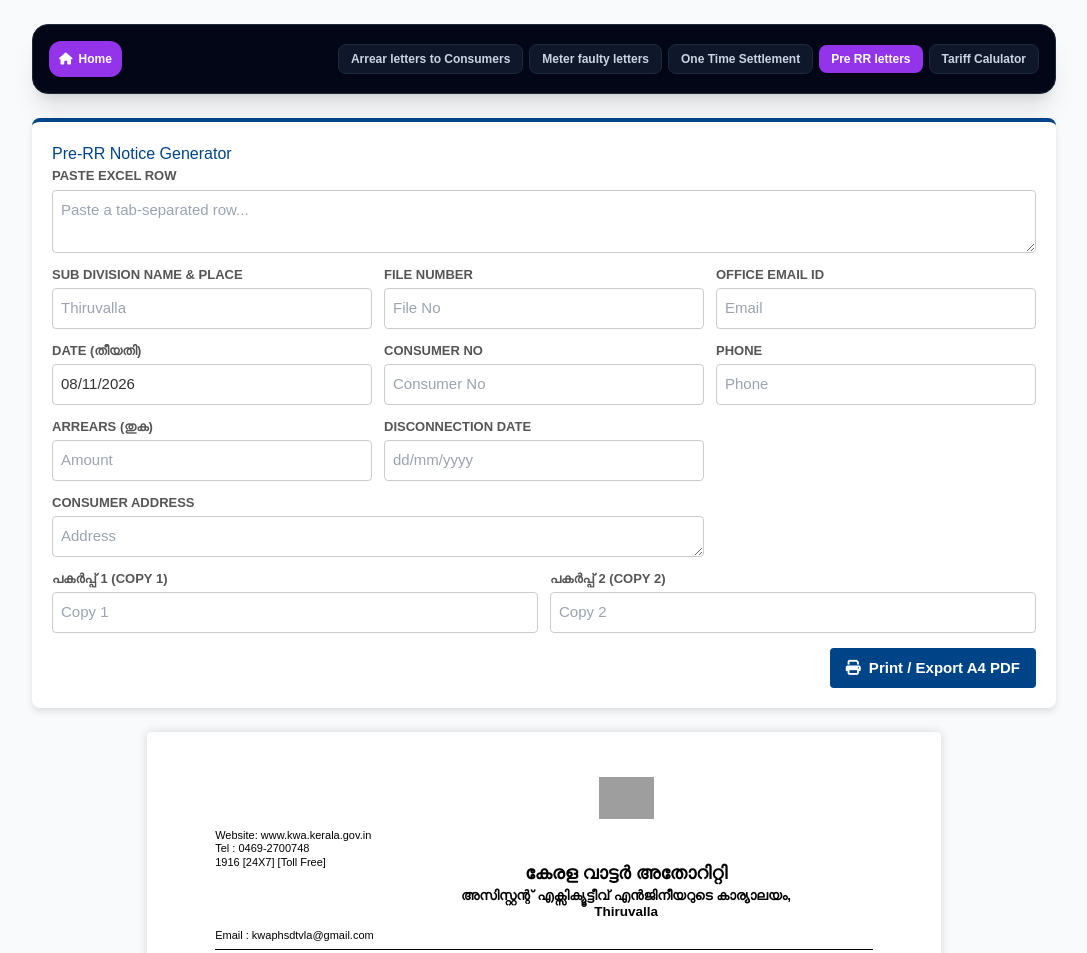
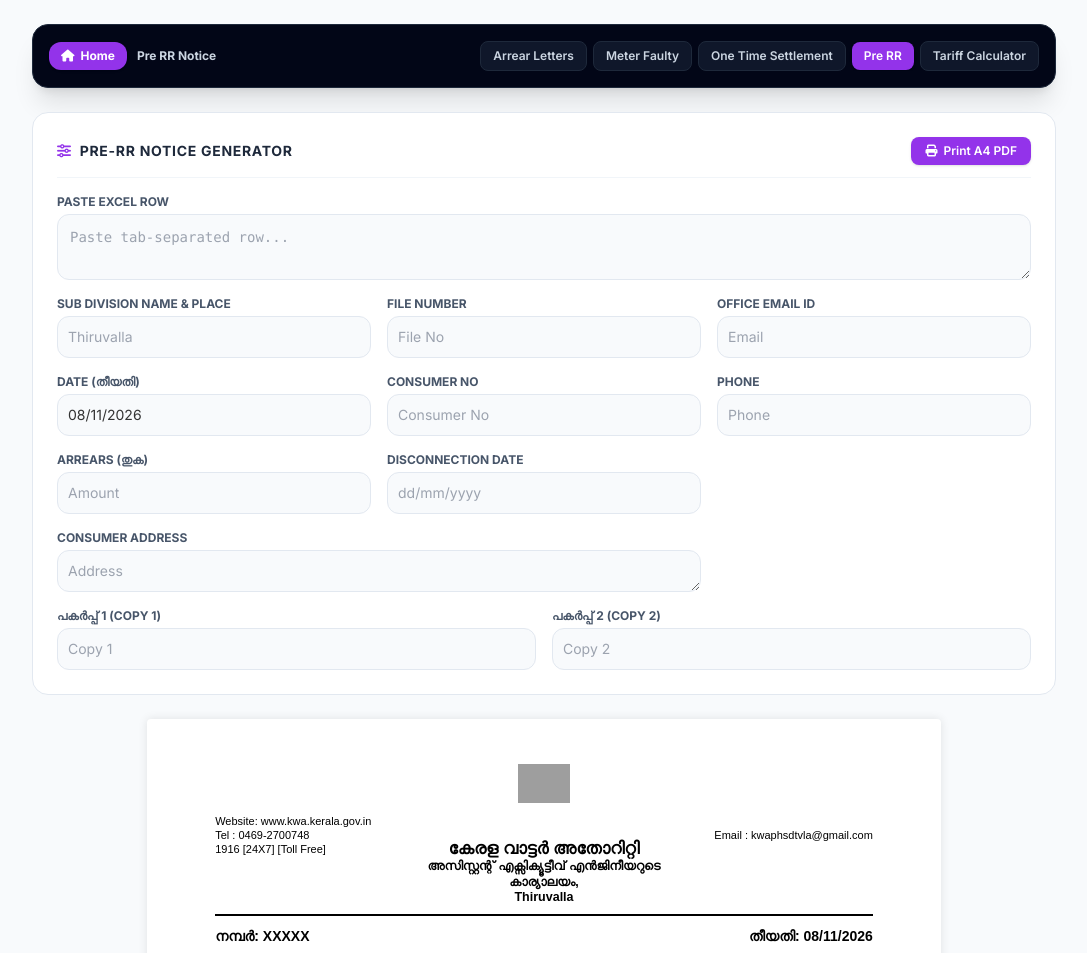
Before and after one commit to kwamf2020/rubelCodes, a plain HTML site: page prerr.html in a window 1280 px wide. Shown: the top 953 px of the page, without its empty margins (96-1183 px from the left). Drawn offline with nearby package versions, Linux system fonts and the light colour scheme; grey boxes are pictures that could not be loaded; a web font is replaced by a local one.

Commit message:
Update prerr.html

```diff
--- a/prerr.html
+++ b/prerr.html
@@ -4,24 +4,18 @@
     <meta charset="UTF-8">
     <meta name="viewport" content="width=device-width, initial-scale=1.0, maximum-scale=1.0, user-scalable=no">
     <title>Pre RR letters - KWA</title>
+    <link rel="stylesheet" href="https://cdnjs.cloudflare.com/ajax/libs/font-awesome/6.4.0/css/all.min.css">
+    <script src="https://cdn.tailwindcss.com"></script>
     <style>
+        @import url('https://fonts.googleapis.com/css2?family=Inter:wght@300;400;500;600;700&display=swap');
         @import url('https://smc.org.in/fonts/gayathri.css');
-        * { box-sizing: border-box; font-family: 'Gayathri', sans-serif; }
-        body { background-color: #f8fafc; margin: 0; padding: 16px; color: #333; }
-        .card { background: white; padding: 20px; border-radius: 8px; box-shadow: 0 4px 6px rgba(0,0,0,0.1); margin-bottom: 25px; border-top: 4px solid #004488; }
-        h2 { margin-top: 0; color: #004488; font-size: 20px; }
-        .form-grid { display: grid; grid-template-columns: repeat(12, 1fr); gap: 12px; margin-bottom: 15px; }
-        .col-4 { grid-column: span 12; }
-        @media(min-width: 768px) { .col-4 { grid-column: span 4; } }
-        .col-6 { grid-column: span 12; }
-        @media(min-width: 768px) { .col-6 { grid-column: span 6; } }
-        .col-8 { grid-column: span 12; }
-        @media(min-width: 768px) { .col-8 { grid-column: span 8; } }
-        .col-12 { grid-column: span 12; }
-        .form-group { display: flex; flex-direction: column; }
-        .form-group label { font-size: 13px; font-weight: bold; margin-bottom: 4px; color: #555; text-transform: uppercase; }
-        .form-group input, .form-group textarea, .form-group select { padding: 8px; border: 1px solid #ccc; border-radius: 4px; font-size: 15px; font-family: 'Gayathri', sans-serif; background-color: #fff; width: 100%; }
-        .btn { background-color: #004488; color: white; padding: 9px 16px; border: none; border-radius: 4px; cursor: pointer; font-size: 15px; font-weight: bold; }
+        * { box-sizing: border-box; }
+        body { background-color: #f8fafc; margin: 0; padding: 12px; color: #333; font-family: 'Inter', 'Gayathri', sans-serif; }
+        .font-malayalam { font-family: 'Gayathri', sans-serif; }
+
+        .no-scrollbar::-webkit-scrollbar { display: none; }
+        .no-scrollbar { -ms-overflow-style: none; scrollbar-width: none; }
+
         .letter-page {
             background: white;
             width: 100%;
@@ -29,24 +23,86 @@
             min-height: 297mm;
             padding: 12mm 18mm;
             margin: 0 auto;
-            box-shadow: 0 0 10px rgba(0,0,0,0.15);
+            box-shadow: 0 0 10px rgba(0,0,0,0.1);
             font-size: 15px;
             line-height: 1.45;
             color: #000;
             position: relative;
             box-sizing: border-box;
             border-radius: 4px;
+            font-family: 'Gayathri', sans-serif;
         }
-        .official-header { width: 100%; margin-bottom: 8px; border-bottom: 1.5px solid #000; padding-bottom: 6px; }
-        .header-flex { display: flex; justify-content: space-between; align-items: center; flex-wrap: wrap; gap: 8px; }
-        .header-left-info { font-size: 11px; line-height: 1.25; text-align: left; }
-        .header-center-logo { text-align: center; flex-grow: 1; padding: 0 4px; display: flex; flex-direction: column; align-items: center; justify-content: center; }
-        .logo-box { width: 55px; height: 55px; margin: 0 auto 2px auto; }
-        .logo-box img { width: 100%; height: auto; object-fit: contain; }
-        .kwa-title-ml { font-size: 18px; font-weight: bold; margin-bottom: 1px; text-align: center; width: 100%; }
-        .office-sub-title { font-size: 13.5px; font-weight: bold; line-height: 1.25; text-align: center; width: 100%; }
-        .header-right-info { font-size: 11px; line-height: 1.25; text-align: right; }
-        .file-date-row { display: flex; justify-content: space-between; align-items: center; margin-top: 8px; margin-bottom: 10px; font-size: 14px; font-weight: bold; flex-wrap: wrap; gap: 4px; }
+
+        .official-header {
+            width: 100%;
+            margin-bottom: 10px;
+            border-bottom: 2px solid #000;
+            padding-bottom: 8px;
+        }
+        .header-flex {
+            display: flex;
+            justify-content: space-between;
+            align-items: center;
+            gap: 8px;
+        }
+        .header-left-info {
+            font-size: 11px;
+            line-height: 1.3;
+            text-align: left;
+            width: 28%;
+        }
+        .header-center-logo {
+            text-align: center;
+            flex-grow: 1;
+            padding: 0 4px;
+            display: flex;
+            flex-direction: column;
+            align-items: center;
+            justify-content: center;
+        }
+        .logo-box {
+            width: 52px;
+            height: 52px;
+            margin: 0 auto 2px auto;
+        }
+        .logo-box img {
+            width: 100%;
+            height: auto;
+            object-fit: contain;
+        }
+        .kwa-title-ml {
+            font-size: 17px;
+            font-weight: bold;
+            text-align: center;
+            line-height: 1.2;
+            width: 100%;
+        }
+        .office-sub-title {
+            font-size: 12.5px;
+            font-weight: bold;
+            line-height: 1.25;
+            text-align: center;
+            width: 100%;
+        }
+        .header-right-info {
+            font-size: 11px;
+            line-height: 1.3;
+            text-align: right;
+            width: 28%;
+            word-break: break-word;
+        }
+
+        .file-date-row {
+            display: flex;
+            justify-content: space-between;
+            align-items: center;
+            margin-top: 8px;
+            margin-bottom: 10px;
+            font-size: 14px;
+            font-weight: bold;
+            flex-wrap: wrap;
+            gap: 4px;
+        }
         .address-section { margin-bottom: 10px; }
         .address-block { margin-bottom: 6px; }
         .ref-subject { margin-left: 20px; margin-top: 6px; margin-bottom: 10px; }
@@ -58,91 +114,131 @@
         .copy-to-block ol { margin-top: 3px; padding-left: 20px; }
         .copy-to-block li { margin-bottom: 3px; }
         .field-val { font-weight: bold; }
+
+        @media (max-width: 640px) {
+            .header-flex {
+                flex-direction: column;
+                text-align: center;
+                gap: 6px;
+            }
+            .header-left-info, .header-right-info {
+                width: 100%;
+                text-align: center;
+                font-size: 10px;
+            }
+            .letter-page {
+                padding: 16px 12px !important;
+                font-size: 13.5px !important;
+                min-height: auto;
+            }
+            .ref-subject { margin-left: 5px; }
+        }
+
         @media print {
             @page { size: A4 portrait; margin: 10mm; }
             body { background: none; padding: 0 !important; }
             .no-print { display: none !important; }
             .max-w-5xl { max-width: 100% !important; margin: 0 !important; padding: 0 !important; }
             .letter-page { box-shadow: none; width: 100%; min-height: 277mm; padding: 5mm 10mm; margin: 0; }
+            .header-flex { flex-direction: row !important; }
+            .header-left-info { width: 28% !important; text-align: left !important; }
+            .header-right-info { width: 28% !important; text-align: right !important; }
         }
     </style>
-    <link rel="stylesheet" href="https://cdnjs.cloudflare.com/ajax/libs/font-awesome/6.4.0/css/all.min.css">
-    <script src="https://cdn.tailwindcss.com"></script>
 </head>
-<body class="p-4 md:p-6">
+<body class="p-3 md:p-6 selection:bg-purple-600 selection:text-white">
 
-<div class="max-w-5xl mx-auto space-y-6">
-    <div class="bg-slate-950 text-white rounded-2xl shadow-xl p-4 no-print flex flex-col lg:flex-row justify-between items-center gap-4 border border-slate-800">
-        <div class="flex items-center gap-3">
-            <a href="index.html" class="bg-purple-600 hover:bg-purple-500 p-2.5 rounded-xl shadow text-white transition flex items-center gap-1.5 text-xs font-bold" title="Home">
+<div class="max-w-5xl mx-auto space-y-4 md:space-y-6">
+    <!-- MOBILE-OPTIMIZED TOP BAR -->
+    <header class="bg-slate-950 text-white rounded-2xl shadow-xl p-3 md:p-4 no-print border border-slate-800">
+        <div class="flex flex-col sm:flex-row sm:items-center justify-between gap-3">
+            <div class="flex items-center justify-between">
+                <div class="flex items-center gap-2.5">
+                    <a href="index.html" class="bg-purple-600 hover:bg-purple-500 px-3 py-1.5 rounded-xl shadow text-white transition flex items-center gap-1.5 text-xs font-bold" title="Home">
                         <i class="fa-solid fa-house"></i> <span>Home</span>
                     </a>
+                    <span class="text-xs font-bold text-slate-300">Pre RR Notice</span>
                 </div>
-        <div class="flex flex-wrap items-center justify-center gap-1.5 text-xs font-semibold">
-            <a href="consumer.html" class="px-3 py-1.5 bg-slate-900 hover:bg-slate-800 text-slate-300 rounded-lg transition border border-slate-800">Arrear letters to Consumers</a>
-            <a href="mfaulty.html" class="px-3 py-1.5 bg-slate-900 hover:bg-slate-800 text-slate-300 rounded-lg transition border border-slate-800">Meter faulty letters</a>
-            <a href="ots.html" class="px-3 py-1.5 bg-slate-900 hover:bg-slate-800 text-slate-300 rounded-lg transition border border-slate-800">One Time Settlement</a>
-            <a href="prerr.html" class="px-3 py-1.5 bg-purple-600 text-white rounded-lg shadow">Pre RR letters</a>
-            <a href="tariff.html" class="px-3 py-1.5 bg-slate-900 hover:bg-slate-800 text-slate-300 rounded-lg transition border border-slate-800">Tariff Calulator</a>
+                <div class="flex items-center gap-1.5 sm:hidden">
+                    <button onclick="window.print()" class="px-2.5 py-1 bg-purple-600 hover:bg-purple-500 text-white text-xs font-semibold rounded-lg"><i class="fa-solid fa-print"></i></button>
                 </div>
             </div>
 
-    <div class="card no-print">
-        <h2>Pre-RR Notice Generator</h2>
-        <div class="form-grid">
-            <div class="form-group col-12">
-                <label>Paste Excel Row</label>
-                <textarea id="pastedRow" rows="2" placeholder="Paste a tab-separated row..." oninput="parsePastedRow()"></textarea>
+            <!-- Scrollable Nav Tabs -->
+            <nav class="flex items-center gap-1.5 overflow-x-auto no-scrollbar pb-1 sm:pb-0 text-xs font-semibold whitespace-nowrap">
+                <a href="consumer.html" class="px-3 py-1.5 bg-slate-900 hover:bg-slate-800 text-slate-300 rounded-lg transition border border-slate-800">Arrear Letters</a>
+                <a href="mfaulty.html" class="px-3 py-1.5 bg-slate-900 hover:bg-slate-800 text-slate-300 rounded-lg transition border border-slate-800">Meter Faulty</a>
+                <a href="ots.html" class="px-3 py-1.5 bg-slate-900 hover:bg-slate-800 text-slate-300 rounded-lg transition border border-slate-800">One Time Settlement</a>
+                <a href="prerr.html" class="px-3 py-1.5 bg-purple-600 text-white rounded-lg shadow">Pre RR</a>
+                <a href="tariff.html" class="px-3 py-1.5 bg-slate-900 hover:bg-slate-800 text-slate-300 rounded-lg transition border border-slate-800">Tariff Calculator</a>
+            </nav>
         </div>
-            <div class="form-group col-4">
-                <label>Sub Division Name & Place</label>
-                <input type="text" id="subDivision" placeholder="Thiruvalla" oninput="saveAndPreview()">
+    </header>
+
+    <!-- CONTROL PANEL -->
+    <div class="bg-white rounded-2xl shadow-xs border border-slate-200 p-4 md:p-6 no-print space-y-4">
+        <div class="flex justify-between items-center border-b border-slate-100 pb-3 flex-wrap gap-2">
+            <h2 class="text-xs sm:text-sm font-bold text-slate-800 uppercase tracking-wider flex items-center gap-2">
+                <i class="fa-solid fa-sliders text-purple-600"></i> Pre-RR Notice Generator
+            </h2>
+            <button class="hidden sm:inline-flex items-center gap-1.5 px-3.5 py-1.5 bg-purple-600 hover:bg-purple-500 text-white text-xs font-semibold rounded-lg shadow transition" onclick="window.print()">
+                <i class="fa-solid fa-print"></i> Print A4 PDF
+            </button>
         </div>
-            <div class="form-group col-4">
-                <label>File Number</label>
-                <input type="text" id="fileNo" placeholder="File No" oninput="saveAndPreview()">
+
+        <div class="grid grid-cols-1 md:grid-cols-12 gap-3 sm:gap-4">
+            <div class="md:col-span-12 flex flex-col">
+                <label class="text-xs font-bold text-slate-600 uppercase mb-1">Paste Excel Row</label>
+                <textarea id="pastedRow" rows="2" placeholder="Paste tab-separated row..." class="p-2.5 sm:p-3 text-xs sm:text-sm bg-slate-50 border border-slate-200 rounded-xl outline-none font-mono" oninput="parsePastedRow()"></textarea>
             </div>
-            <div class="form-group col-4">
-                <label>Office Email ID</label>
-                <input type="email" id="emailId" placeholder="Email" oninput="saveAndPreview()">
+            <div class="md:col-span-4 flex flex-col">
+                <label class="text-xs font-bold text-slate-600 uppercase mb-1">Sub Division Name & Place</label>
+                <input type="text" id="subDivision" placeholder="Thiruvalla" oninput="saveAndPreview()" class="p-2 sm:p-2.5 text-xs sm:text-sm bg-slate-50 border border-slate-200 rounded-xl outline-none">
             </div>
-            <div class="form-group col-4">
-                <label>Date (തീയതി)</label>
-                <input type="text" id="letterDate" placeholder="dd/mm/yyyy" oninput="saveAndPreview()">
+            <div class="md:col-span-4 flex flex-col">
+                <label class="text-xs font-bold text-slate-600 uppercase mb-1">File Number</label>
+                <input type="text" id="fileNo" placeholder="File No" oninput="saveAndPreview()" class="p-2 sm:p-2.5 text-xs sm:text-sm bg-slate-50 border border-slate-200 rounded-xl outline-none">
             </div>
-            <div class="form-group col-4">
-                <label>Consumer No</label>
-                <input type="text" id="consumerNo" placeholder="Consumer No" oninput="saveAndPreview()">
+            <div class="md:col-span-4 flex flex-col">
+                <label class="text-xs font-bold text-slate-600 uppercase mb-1">Office Email ID</label>
+                <input type="email" id="emailId" placeholder="Email" oninput="saveAndPreview()" class="p-2 sm:p-2.5 text-xs sm:text-sm bg-slate-50 border border-slate-200 rounded-xl outline-none">
             </div>
-            <div class="form-group col-4">
-                <label>Phone</label>
-                <input type="text" id="consumerPhone" placeholder="Phone" oninput="saveAndPreview()">
+            <div class="md:col-span-4 flex flex-col">
+                <label class="text-xs font-bold text-slate-600 uppercase mb-1">Date (തീയതി)</label>
+                <input type="text" id="letterDate" placeholder="dd/mm/yyyy" oninput="saveAndPreview()" class="p-2 sm:p-2.5 text-xs sm:text-sm bg-slate-50 border border-slate-200 rounded-xl outline-none">
             </div>
-            <div class="form-group col-4">
-                <label>Arrears (തുക)</label>
-                <input type="text" id="arrearsAmount" placeholder="Amount" oninput="saveAndPreview()">
+            <div class="md:col-span-4 flex flex-col">
+                <label class="text-xs font-bold text-slate-600 uppercase mb-1">Consumer No</label>
+                <input type="text" id="consumerNo" placeholder="Consumer No" oninput="saveAndPreview()" class="p-2 sm:p-2.5 text-xs sm:text-sm bg-slate-50 border border-slate-200 rounded-xl outline-none">
             </div>
-            <div class="form-group col-4">
-                <label>Disconnection Date</label>
-                <input type="text" id="disconnDate" placeholder="dd/mm/yyyy" oninput="saveAndPreview()">
+            <div class="md:col-span-4 flex flex-col">
+                <label class="text-xs font-bold text-slate-600 uppercase mb-1">Phone</label>
+                <input type="text" id="consumerPhone" placeholder="Phone" oninput="saveAndPreview()" class="p-2 sm:p-2.5 text-xs sm:text-sm bg-slate-50 border border-slate-200 rounded-xl outline-none">
             </div>
-            <div class="form-group col-8">
-                <label>Consumer Address</label>
-                <textarea id="consumerAddress" rows="1" placeholder="Address" oninput="saveAndPreview()"></textarea>
+            <div class="md:col-span-4 flex flex-col">
+                <label class="text-xs font-bold text-slate-600 uppercase mb-1">Arrears (തുക)</label>
+                <input type="text" id="arrearsAmount" placeholder="Amount" oninput="saveAndPreview()" class="p-2 sm:p-2.5 text-xs sm:text-sm bg-slate-50 border border-slate-200 rounded-xl outline-none">
             </div>
-            <div class="form-group col-6">
-                <label>പകർപ്പ് 1 (Copy 1)</label>
-                <input type="text" id="copyText1" placeholder="Copy 1" oninput="saveAndPreview()">
+            <div class="md:col-span-4 flex flex-col">
+                <label class="text-xs font-bold text-slate-600 uppercase mb-1">Disconnection Date</label>
+                <input type="text" id="disconnDate" placeholder="dd/mm/yyyy" oninput="saveAndPreview()" class="p-2 sm:p-2.5 text-xs sm:text-sm bg-slate-50 border border-slate-200 rounded-xl outline-none">
             </div>
-            <div class="form-group col-6">
-                <label>പകർപ്പ് 2 (Copy 2)</label>
-                <input type="text" id="copyText2" placeholder="Copy 2" oninput="saveAndPreview()">
+            <div class="md:col-span-8 flex flex-col">
+                <label class="text-xs font-bold text-slate-600 uppercase mb-1">Consumer Address</label>
+                <textarea id="consumerAddress" rows="1" placeholder="Address" oninput="saveAndPreview()" class="p-2 sm:p-2.5 text-xs sm:text-sm bg-slate-50 border border-slate-200 rounded-xl outline-none"></textarea>
+            </div>
+            <div class="md:col-span-6 flex flex-col">
+                <label class="text-xs font-bold text-slate-600 uppercase mb-1">പകർപ്പ് 1 (Copy 1)</label>
+                <input type="text" id="copyText1" placeholder="Copy 1" oninput="saveAndPreview()" class="p-2 sm:p-2.5 text-xs sm:text-sm bg-slate-50 border border-slate-200 rounded-xl outline-none">
+            </div>
+            <div class="md:col-span-6 flex flex-col">
+                <label class="text-xs font-bold text-slate-600 uppercase mb-1">പകർപ്പ് 2 (Copy 2)</label>
+                <input type="text" id="copyText2" placeholder="Copy 2" oninput="saveAndPreview()" class="p-2 sm:p-2.5 text-xs sm:text-sm bg-slate-50 border border-slate-200 rounded-xl outline-none">
             </div>
         </div>
-        <button class="btn" onclick="window.print()" style="float: right;"><i class="fa-solid fa-print mr-1"></i> Print / Export A4 PDF</button>
-        <div style="clear: both;"></div>
     </div>
 
+    <!-- PREVIEW AREA -->
     <div class="letter-page">
         <div class="official-header">
             <div class="header-flex">
```
Lines whose indentation alone changed are shown as unchanged.
